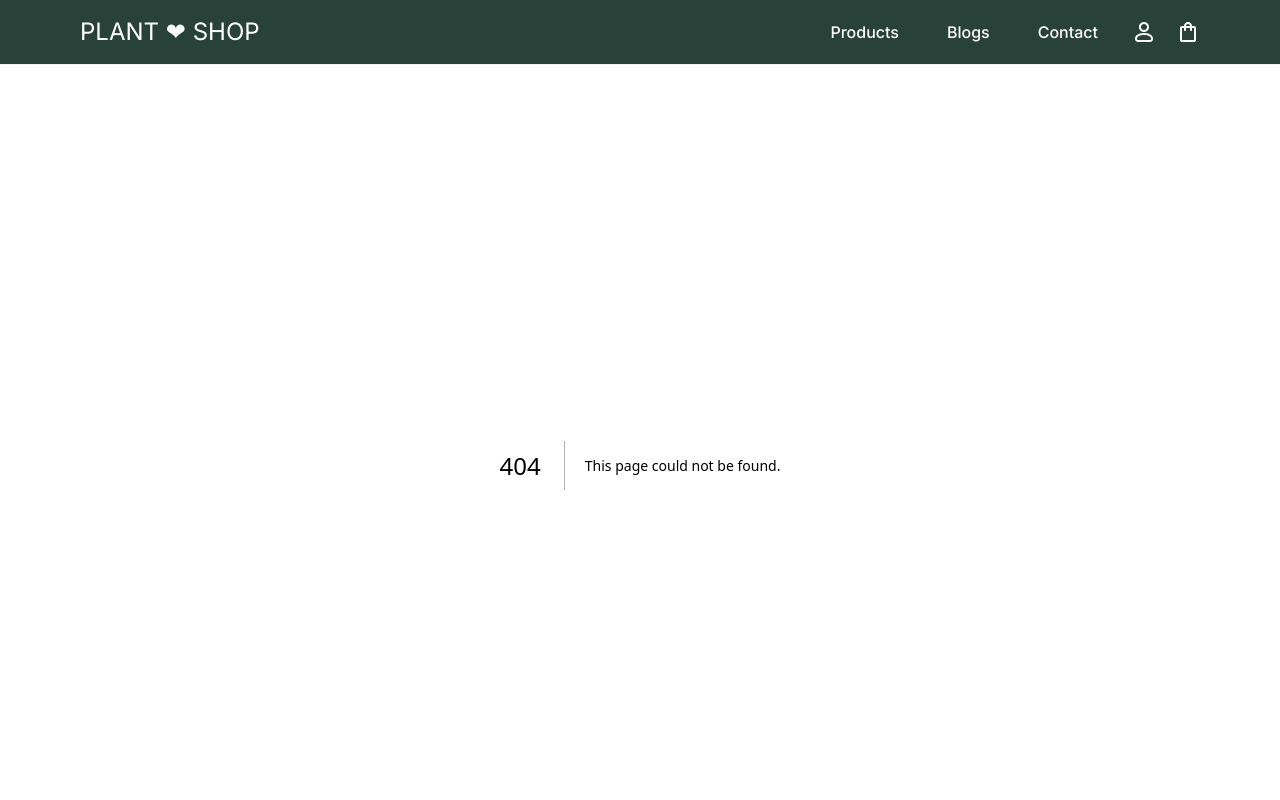
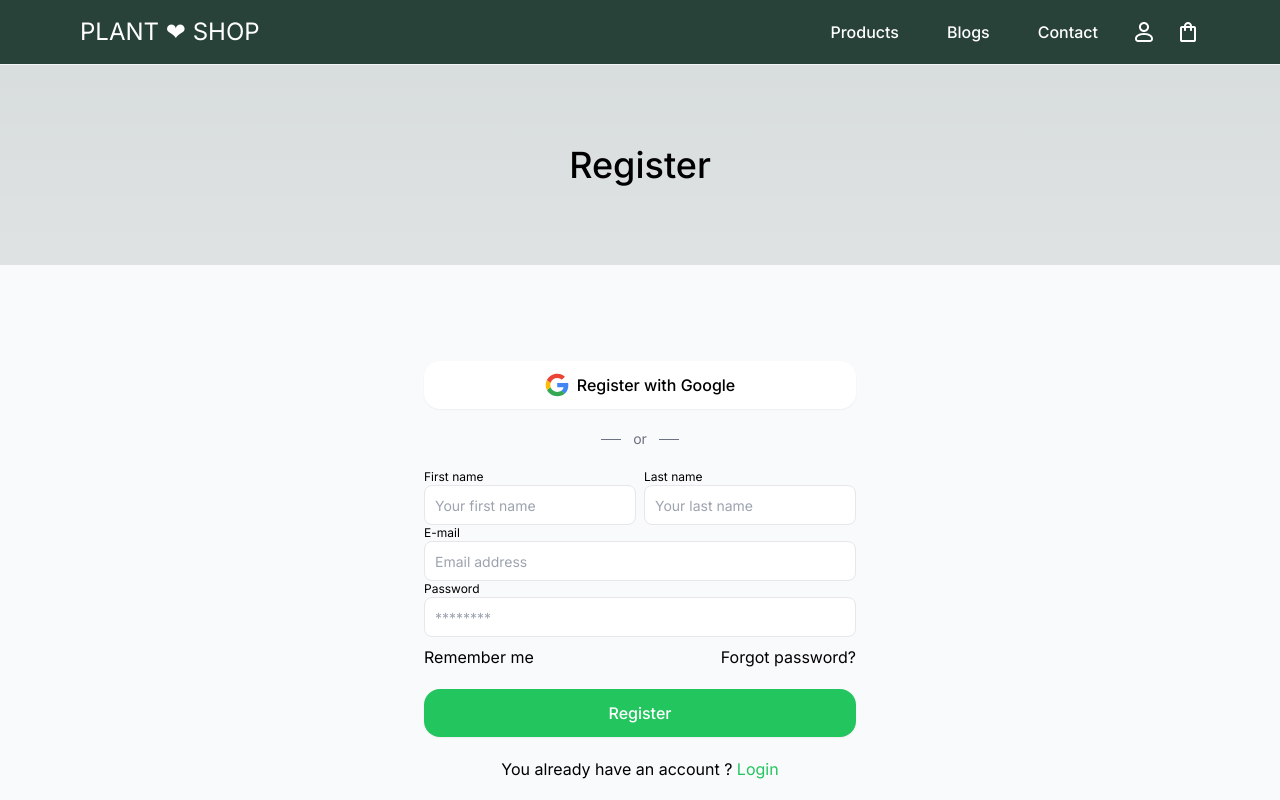
Before and after one commit to khanhnm222/next-13-plant-shop, a Next.js app: page /auth/register in a window 1280 px wide. Before the commit this address had no page. Shown: the top 800 px of the page. Built offline with nearby package versions, Linux system fonts and the light colour scheme.

Commit message:
Implement Login/Register page

```diff
--- /dev/null
+++ b/app/auth/login/page.tsx
@@ -0,0 +1,68 @@
+// next
+import Button from '@/components/button';
+import Divider from '@/components/Divider';
+import IconGoogle from '@/components/icons/IconGoogle';
+import TextInput from '@/components/TextInput';
+import Link from 'next/link';
+// components
+// icons
+
+const Login = () => {
+  return (
+    <>
+      <header className='wrapper'>
+        <h1 className='py-20 font-medium text-4xl text-center'>Login</h1>
+      </header>
+      <main className='py-24 bg-gray-50'>
+        <div className='px-10 mx-auto max-w-lg'>
+          <Button
+            icon='left'
+            size='large'
+            variant='secondary'
+            label='Login with Google'
+            additionalClass='w-full mb-5'
+          >
+            <IconGoogle />
+          </Button>
+          <Divider label='or' />
+          <form action='' className='my-5'>
+            <TextInput
+              name='email'
+              type='mail'
+              label='E-mail'
+              placeholder='Email address'
+            />
+            <TextInput
+              name='password'
+              type='password'
+              label='Password'
+              placeholder='********'
+            />
+            <div className='sm:flex justify-between mt-2'>
+              Remember me
+              <Link href='#'>Forgot password?</Link>
+            </div>
+            <Button
+              size='large'
+              variant='primary'
+              label='Login'
+              additionalClass='mt-5 w-full'
+            />
+          </form>
+          <p className='mt-2.5 mx-auto w-fit'>
+            You do not have an account ?
+            <Link
+              href='/auth/register'
+              className='text-green-500'
+            >
+              {' '}
+              Register
+            </Link>
+          </p>
+        </div>
+      </main>
+    </>
+  );
+};
+
+export default Login;
--- /dev/null
+++ b/app/auth/register/page.tsx
@@ -0,0 +1,80 @@
+// next
+import Button from '@/components/button';
+import Divider from '@/components/Divider';
+import IconGoogle from '@/components/icons/IconGoogle';
+import TextInput from '@/components/TextInput';
+import Link from 'next/link';
+// components
+
+const Register = () => {
+  return (
+    <>
+      <header className='wrapper'>
+        <h1 className='py-20 font-medium text-4xl text-center'>
+          Register
+        </h1>
+      </header>
+      <main className='py-24 bg-gray-50'>
+        <div className='px-10 mx-auto max-w-lg'>
+          <Button
+            icon='left'
+            size='large'
+            variant='secondary'
+            label='Register with Google'
+            additionalClass='w-full mb-5'
+          >
+            <IconGoogle />
+          </Button>
+          <Divider label='or' />
+          <form action='' className='my-5'>
+            <div className='sm:flex sm:gap-2 sm:w-full'>
+              <TextInput
+                name='name'
+                type='text'
+                label='First name'
+                placeholder='Your first name'
+              />
+              <TextInput
+                name='lastName'
+                type='text'
+                label='Last name'
+                placeholder='Your last name'
+              />
+            </div>
+            <TextInput
+              name='email'
+              type='mail'
+              label='E-mail'
+              placeholder='Email address'
+            />
+            <TextInput
+              name='password'
+              type='password'
+              label='Password'
+              placeholder='********'
+            />
+            <div className='sm:flex justify-between mt-2'>
+              Remember me
+              <Link href='#'>Forgot password?</Link>
+            </div>
+            <Button
+              size='large'
+              variant='primary'
+              label='Register'
+              additionalClass='mt-5 w-full'
+            />
+          </form>
+          <p className='mt-2.5 mx-auto w-fit'>
+            You already have an account ?
+            <Link href='/auth/login' className='text-green-500'>
+              {' '}
+              Login
+            </Link>
+          </p>
+        </div>
+      </main>
+    </>
+  );
+};
+
+export default Register;
```
